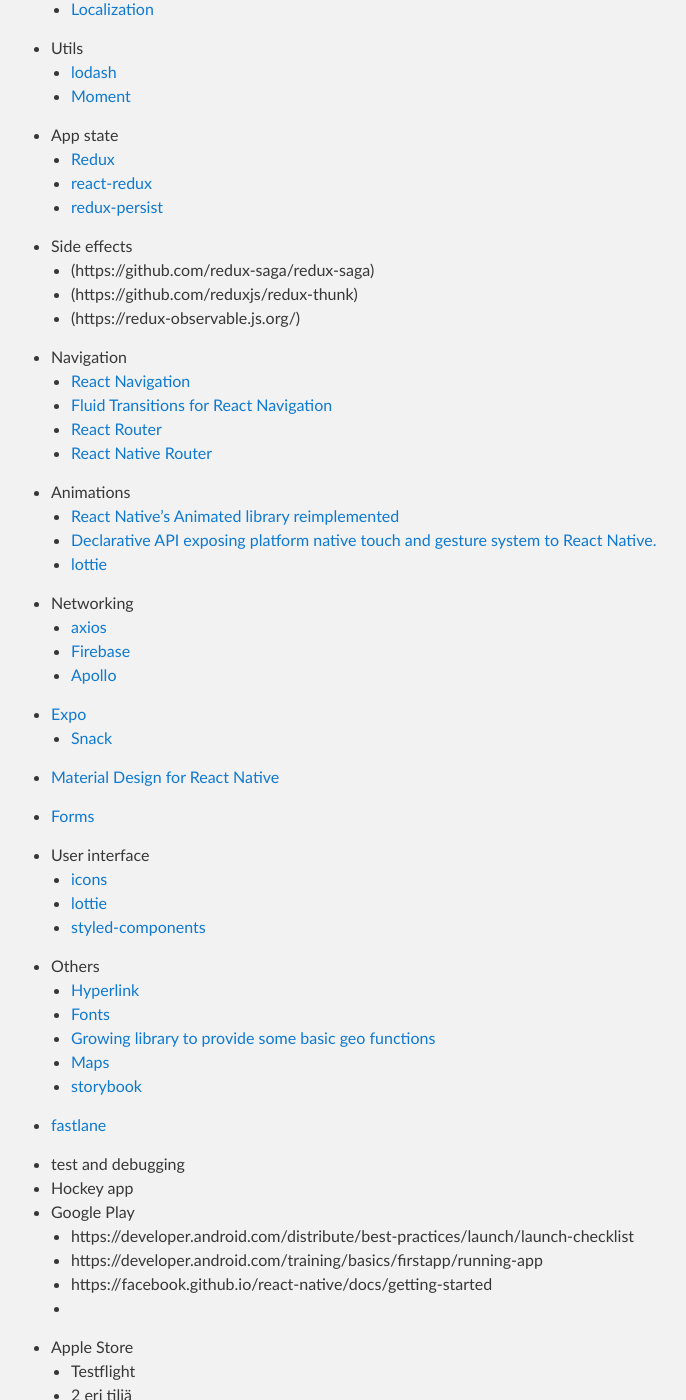
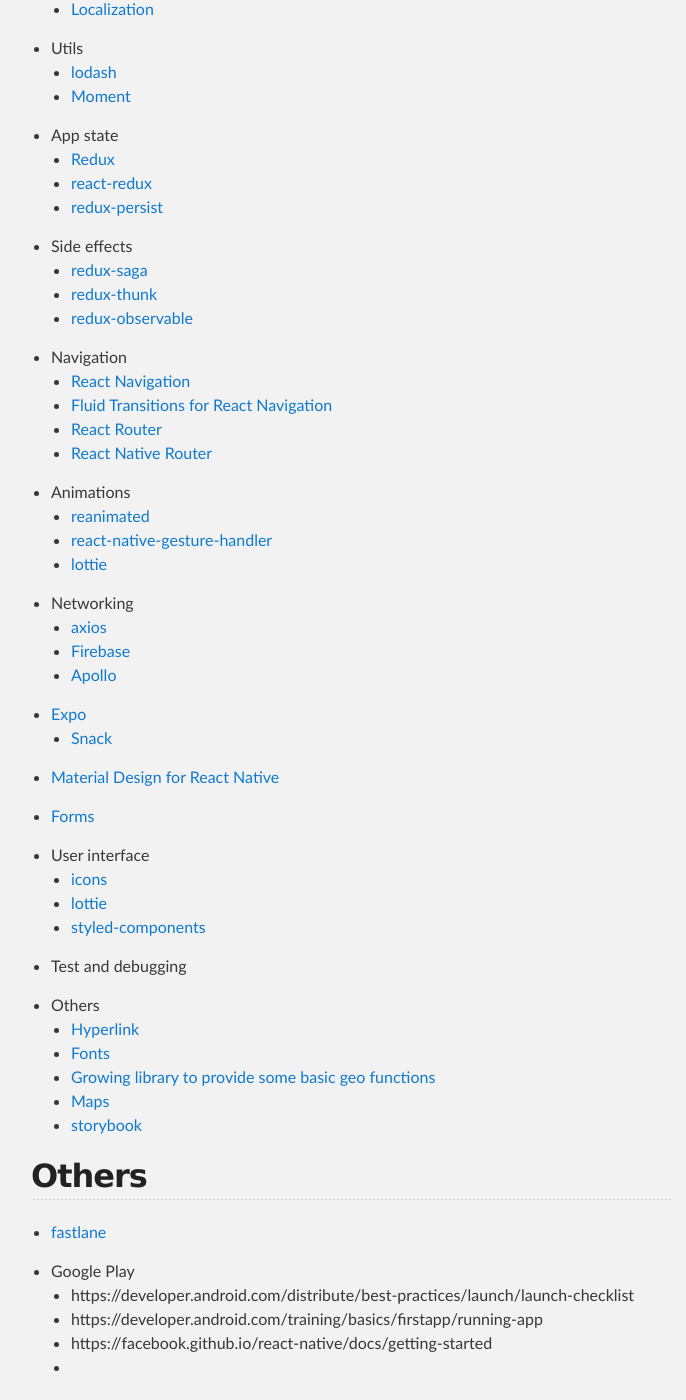
Before and after one commit to haapio/haapio.github.io, a Jekyll site: the page built from react-native.md, in a window 1280 px wide and 1400 px high, scrolled down 1590 px. Shown: the whole window, without its empty margins (289-975 px from the left). Built offline with Jekyll 4.4.1, drawn with Linux system fonts in a browser that asks for light colours; part of the change alters nothing that is shown; some of the changed text lies outside the part shown.

Commit message:
Update react-native.md

```diff
--- a/react-native.md
+++ b/react-native.md
@@ -62,9 +62,9 @@ Here you can find some useful links about React Native.
   - [redux-persist](https://github.com/rt2zz/redux-persist)
 
 - Side effects
-  - (https://github.com/redux-saga/redux-saga)
-  - (https://github.com/reduxjs/redux-thunk)
-  - (https://redux-observable.js.org/)
+  - [redux-saga](https://github.com/redux-saga/redux-saga)
+  - [redux-thunk](https://github.com/reduxjs/redux-thunk)
+  - [redux-observable](https://redux-observable.js.org/)
 
 - Navigation
    - [React Navigation](https://reactnavigation.org)
@@ -73,8 +73,8 @@ Here you can find some useful links about React Native.
    - [React Native Router](https://github.com/aksonov/react-native-router-flux)
 
 - Animations
-  - [React Native's Animated library reimplemented](https://github.com/kmagiera/react-native-reanimated)
-  - [Declarative API exposing platform native touch and gesture system to React Native.](https://github.com/kmagiera/react-native-gesture-handler)
+  - [reanimated](https://github.com/kmagiera/react-native-reanimated)
+  - [react-native-gesture-handler](https://github.com/kmagiera/react-native-gesture-handler)
   - [lottie](https://github.com/react-community/lottie-react-native)
 
 - Networking
@@ -94,6 +94,8 @@ Here you can find some useful links about React Native.
   - [lottie](https://github.com/react-community/lottie-react-native)
   - [styled-components](https://github.com/styled-components/styled-components)
 
+- Test and debugging
+
 - Others
   - [Hyperlink](https://github.com/obipawan/react-native-hyperlink)
   - [Fonts](https://medium.com/react-native-training/react-native-custom-fonts-ccc9aacf9e5e)
@@ -101,10 +103,13 @@ Here you can find some useful links about React Native.
   - [Maps](https://github.com/react-community/react-native-maps)
   - [storybook](https://github.com/storybooks/storybook/tree/master/app/react-native)
 
+
+
+## Others
+
 - [fastlane](https://fastlane.tools/)
 
-- test and debugging
-- Hockey app
+
 - Google Play
   - https://developer.android.com/distribute/best-practices/launch/launch-checklist
   - https://developer.android.com/training/basics/firstapp/running-app
@@ -114,7 +119,8 @@ Here you can find some useful links about React Native.
   - Testflight
   - 2 eri tiliä
   -
-- https://developer.android.com/studio/
-- https://developer.apple.com/xcode/
-- https://atom.io
-- https://code.visualstudio.com
+- [Hockey app](https://hockeyapp.net)
+- [Android studio](https://developer.android.com/studio/)
+- [xcode](https://developer.apple.com/xcode/)
+- [Atom](https://atom.io)
+- [Code](https://code.visualstudio.com)
```
